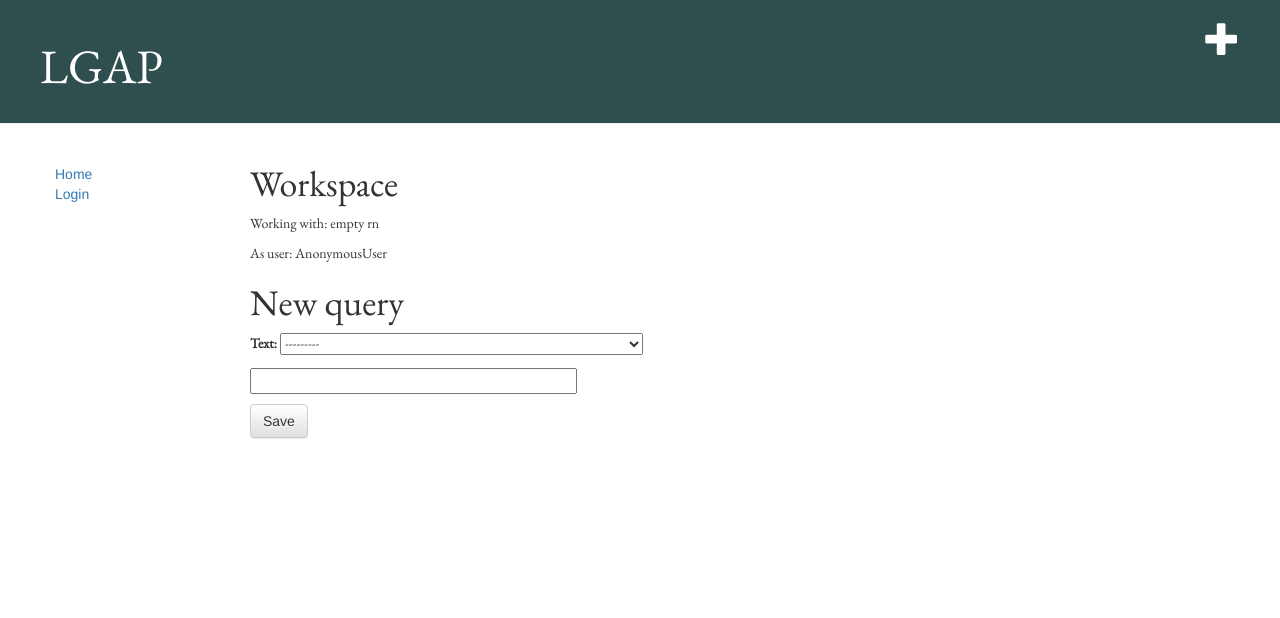
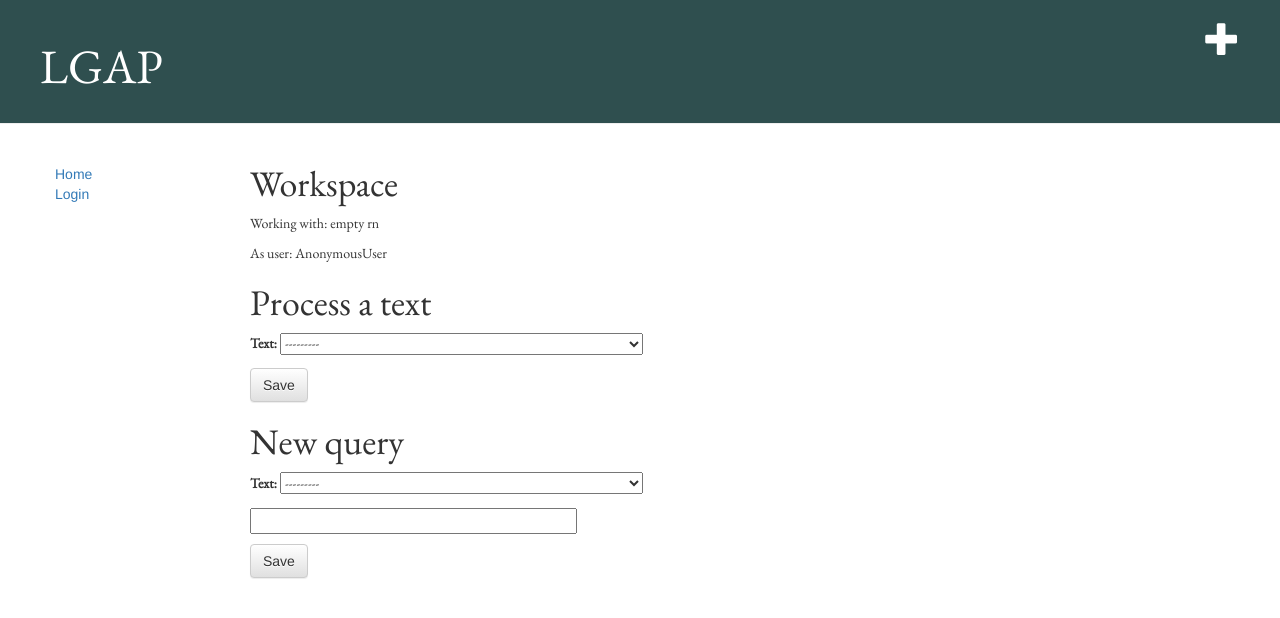
Before and after one commit to jdbuysse/lgap, a Django app: page /workspace/ in a window 1280 px wide. Shown: the top 618 px of the page. Run offline with Django 3.2, Linux system fonts and the light colour scheme; tables that the repository leaves empty hold one stand-in row (values such as "Sample post"); some libraries are stand-ins or nearby versions.

Commit message:
added a 'process text' form on workspace page

```diff
--- a/nlp/forms.py
+++ b/nlp/forms.py
@@ -13,6 +13,12 @@ class UploadForm(forms.ModelForm):
         fields = ('title', 'description', 'fulltext',)
 
 
+# form to select a text and process it. for user does this once per session or per new text.
+class ProcessTextForm(forms.Form):
+    text = forms.ModelChoiceField(queryset=UploadText.objects.all())
+    # text = forms.ModelChoiceField(queryset=UploadText.objects.filter(created_by=request.user))
+
+
 # non-binding form for user to select text to work with and run a query
 # current implementation: TBD what I have the form try and do
 class WorkspaceForm(forms.Form):
--- a/nlp/templates/nlp/workspace.html
+++ b/nlp/templates/nlp/workspace.html
@@ -4,11 +4,18 @@
     <h1>Workspace</h1>
     <p>Working with: {{ workingfile }}</p>
     <p>As user: {{ user }}</p>
+
+    <h1>Process a text</h1>
+    <form method="POST" class="create-form">{% csrf_token %}
+        {{ processform.as_p }}
+        <button type="submit" name='processform' class="save btn btn-default">Save</button>
+    </form>
+
 <!--a form that has a dropdown menu of texts, and a user entered charfield-->
 <!--test case for now: literal string match with selected text? first step is figuring out how to access model contents-->
     <h1>New query</h1>
     <form method="POST" class="create-form">{% csrf_token %}
-        {{ form.as_p }}
-        <button type="submit" class="save btn btn-default">Save</button>
+        {{ queryform.as_p }}
+        <button type="submit" name='queryform' class="save btn btn-default">Save</button>
     </form>
 {% endblock %}
--- a/nlp/views.py
+++ b/nlp/views.py
@@ -5,7 +5,7 @@ from django.contrib.auth.mixins import LoginRequiredMixin
 # so these are just like common template things for views?
 from django.views import generic
 # forms
-from .forms import TextForm, UploadForm, UploadText, WorkspaceForm
+from .forms import TextForm, UploadForm, UploadText, WorkspaceForm, ProcessTextForm
 
 # workspace
 
@@ -14,20 +14,33 @@ def workspace(request):
     workingfile = "empty rn"
     user = request.user
     if request.method == "POST":
-        form = WorkspaceForm(request.POST)
-        if form.is_valid():
-            cd = form.cleaned_data
-            query = cd.get('query')
-            # grab the whole model so you can call things like model.fulltext
-            model = cd.get('text')
-            text = model.fulltext
-            textlist = nlp.lineizer(text)
-            matches = nlp.streamtolist(textlist, query)
-            return render(request, 'nlp/query_result.html', {'query': query, 'matches': matches})
+        if 'processform' in request.POST:
+            processform = ProcessTextForm(request.POST)
+            if processform.is_valid():
+                cd = processform.cleaned_data
+                rawtext = cd.get('text')
+                workingfile = 'file from processform'
+                queryform = WorkspaceForm()
+                # add something to process the text
+                return render(request, 'nlp/workspace.html', {'workingfile': workingfile, 'user': user,  'queryform': queryform, 'processform': processform})
+
+            return render(request, 'nlp/workspace.html', {})
+        if 'queryform' in request.POST:
+            form = WorkspaceForm(request.POST)
+            if form.is_valid():
+                cd = form.cleaned_data
+                query = cd.get('query')
+                # grab the whole model so you can call things like model.fulltext
+                model = cd.get('text')
+                text = model.fulltext
+                textlist = nlp.lineizer(text)
+                matches = nlp.streamtolist(textlist, query)
+                return render(request, 'nlp/query_result.html', {'query': query, 'matches': matches})
 
     else:
-        form = WorkspaceForm()
-    return render(request, 'nlp/workspace.html', {'workingfile': workingfile, 'user': user, 'form': form})
+        queryform = WorkspaceForm()
+        processform = ProcessTextForm()
+    return render(request, 'nlp/workspace.html', {'workingfile': workingfile, 'user': user, 'queryform': queryform, 'processform': processform})
 
 
 # home page/index
```
Also changed, not shown: nlp/migrations/0004_auto_20190926_1618.py (added).
